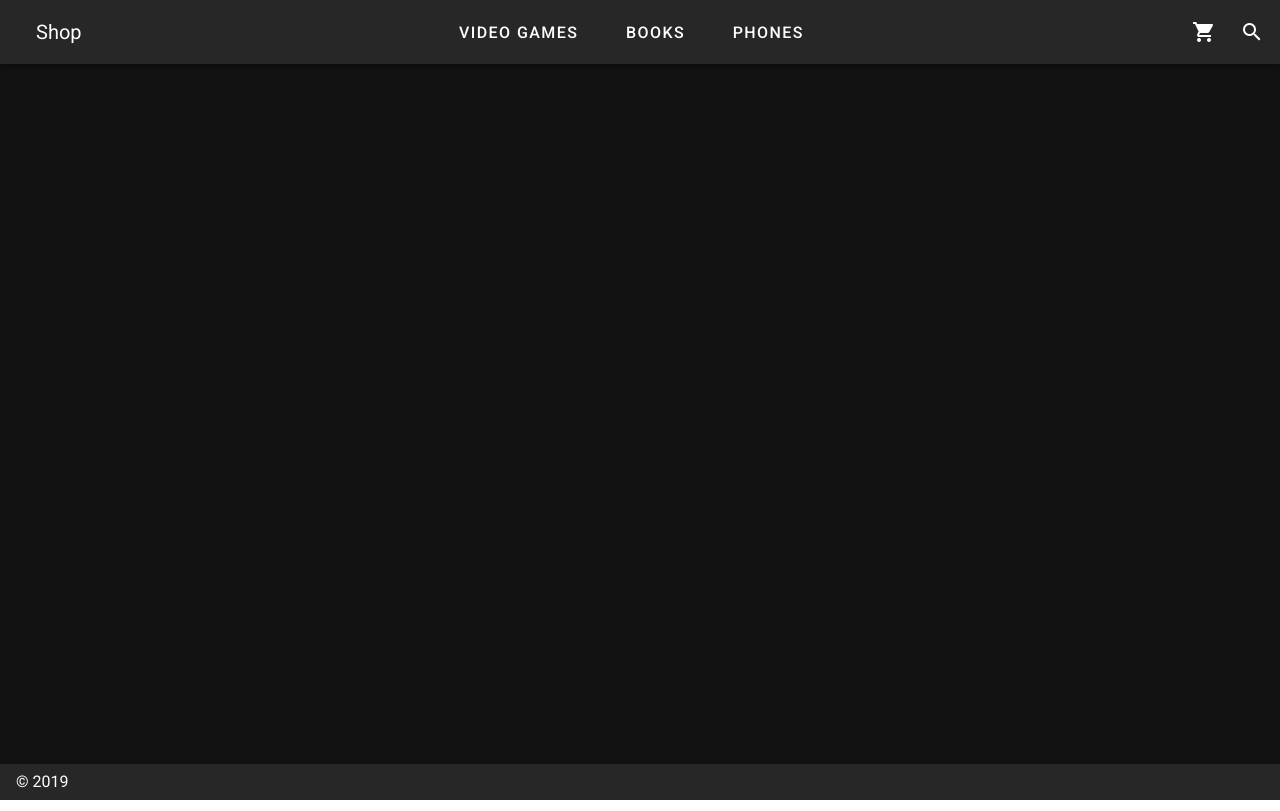
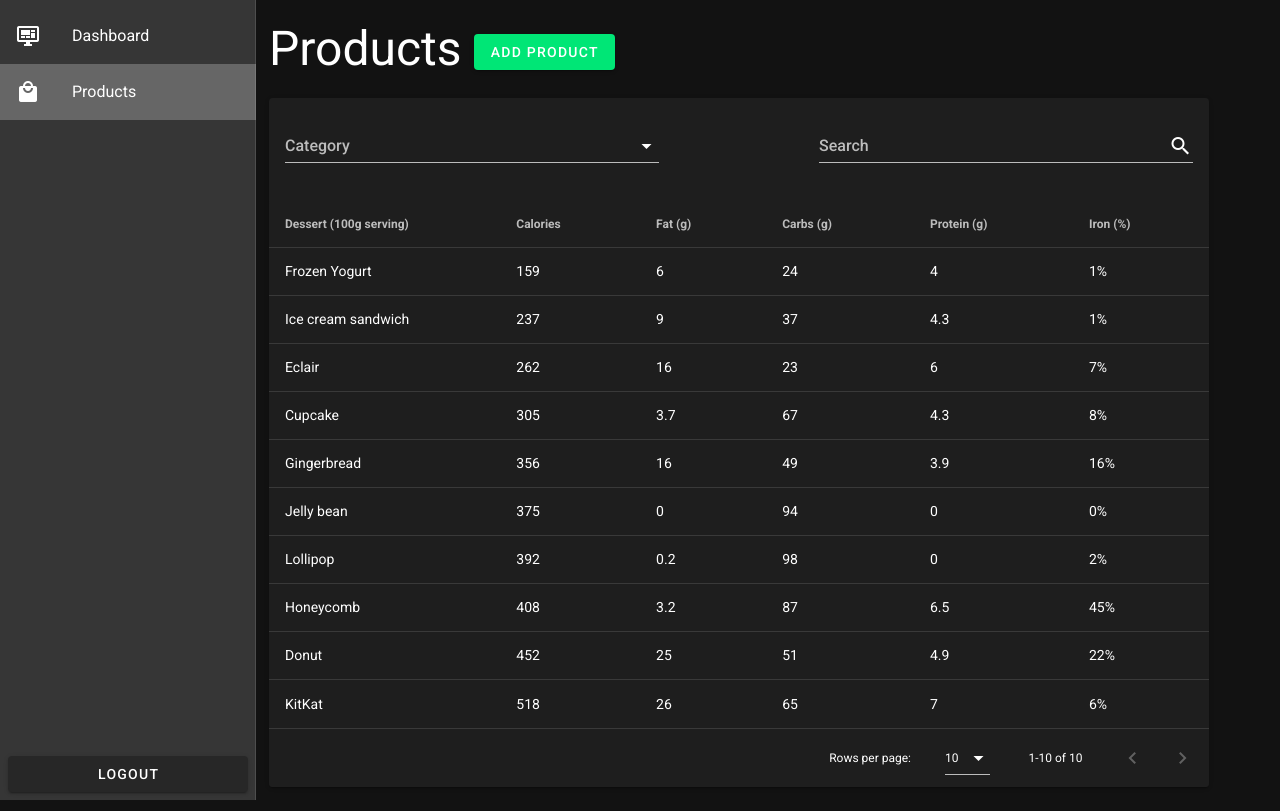
Before and after one commit to AleWasser/pwa-nuxt-shop, a Nuxt app: page /admin/products in a window 1280 px wide. Built offline with nearby package versions, Linux system fonts and the light colour scheme.

Commit message:
Admin layout

```diff
--- /dev/null
+++ b/components/navigation/AdminNavigation.vue
@@ -0,0 +1,42 @@
+<template>
+    <v-navigation-drawer fixed>
+        <v-list>
+            <v-list-item v-for="item in items" :key="item.title" link :to="item.href">
+                <v-list-item-icon>
+                    <v-icon>{{ item.icon }}</v-icon>
+                </v-list-item-icon>
+
+                <v-list-item-content>
+                    <v-list-item-title>{{ item.title }}</v-list-item-title>
+                </v-list-item-content>
+            </v-list-item>
+        </v-list>
+
+        <template v-slot:append>
+            <div class="pa-2">
+                <v-btn block>Logout</v-btn>
+            </div>
+        </template>
+    </v-navigation-drawer>
+</template>
+
+<script>
+export default {
+    data() {
+        return {
+            items: [
+                {
+                    title: "Dashboard",
+                    icon: "mdi-monitor-dashboard",
+                    href: "/admin/dashboard"
+                },
+                {
+                    title: "Products",
+                    icon: "mdi-shopping",
+                    href: "/admin/products"
+                }
+            ]
+        };
+    }
+};
+</script>
--- /dev/null
+++ b/layouts/admin.vue
@@ -0,0 +1,26 @@
+<template>
+    <v-app>
+        <v-content>
+            <v-container>
+                <v-row>
+                    <v-col cols="2">
+                        <app-admin-navigation></app-admin-navigation>
+                    </v-col>
+                    <v-col cols="10">
+                        <nuxt />
+                    </v-col>
+                </v-row>
+            </v-container>
+        </v-content>
+    </v-app>
+</template>
+
+<script>
+import AdminNavigation from "~/components/navigation/AdminNavigation.vue";
+
+export default {
+    components: {
+        "app-admin-navigation": AdminNavigation
+    }
+};
+</script>
--- a/nuxt.config.js
+++ b/nuxt.config.js
@@ -8,29 +8,41 @@ export default {
   head: {
     titleTemplate: '%s - ' + process.env.npm_package_name,
     title: process.env.npm_package_name || '',
-    meta: [
-      { charset: 'utf-8' },
-      { name: 'viewport', content: 'width=device-width, initial-scale=1' },
-      { hid: 'description', name: 'description', content: process.env.npm_package_description || '' }
+    meta: [{
+        charset: 'utf-8'
+      },
+      {
+        name: 'viewport',
+        content: 'width=device-width, initial-scale=1'
+      },
+      {
+        hid: 'description',
+        name: 'description',
+        content: process.env.npm_package_description || ''
+      }
     ],
-    link: [
-      { rel: 'icon', type: 'image/x-icon', href: '/favicon.ico' }
-    ]
+    link: [{
+      rel: 'icon',
+      type: 'image/x-icon',
+      href: '/favicon.ico'
+    }]
   },
   /*
    ** Customize the progress-bar color
    */
-  loading: { color: '#fff' },
+  loading: {
+    color: '#fff'
+  },
   /*
    ** Global CSS
    */
-  css: [
-  ],
+  css: [],
   /*
    ** Plugins to load before mounting the App
    */
-  plugins: [
-  ],
+  plugins: [{
+    src: '~/plugins/firebase.js'
+  }],
   /*
    ** Nuxt.js dev-modules
    */
@@ -71,7 +83,6 @@ export default {
     /*
      ** You can extend webpack config here
      */
-    extend (config, ctx) {
+    extend(config, ctx) {}
   }
 }
-}
--- a/package.json
+++ b/package.json
@@ -11,8 +11,10 @@
     "generate": "nuxt generate"
   },
   "dependencies": {
-    "nuxt": "^2.0.0",
-    "@nuxtjs/pwa": "^3.0.0-0"
+    "@nuxtjs/pwa": "^3.0.0-0",
+    "firebase": "^7.2.1",
+    "js-cookie": "^2.2.1",
+    "nuxt": "^2.0.0"
   },
   "devDependencies": {
     "@nuxtjs/vuetify": "^1.0.0"
--- /dev/null
+++ b/pages/admin/dashboard/index.vue
@@ -0,0 +1,40 @@
+<template>
+    <v-container grid-list-xs>
+        <h3 class="display-2">Dashboard</h3>
+        <v-row>
+            <v-col cols="12">
+                <v-card>
+                    <v-card-title primary-title>
+                        <div>
+                            <h3 class="headline mb-0">Sales</h3>
+                        </div>
+                    </v-card-title>
+                </v-card>
+            </v-col>
+            <v-col cols="6">
+                <v-card>
+                    <v-card-title primary-title>
+                        <div>
+                            <h3 class="headline mb-0">Products</h3>
+                        </div>
+                    </v-card-title>
+                </v-card>
+            </v-col>
+            <v-col cols="6">
+                <v-card>
+                    <v-card-title primary-title>
+                        <div>
+                            <h3 class="headline mb-0">Log</h3>
+                        </div>
+                    </v-card-title>
+                </v-card>
+            </v-col>
+        </v-row>
+    </v-container>
+</template>
+
+<script>
+export default {
+    layout: "admin"
+};
+</script>
--- /dev/null
+++ b/pages/admin/products/index.vue
@@ -0,0 +1,133 @@
+<template>
+    <v-container>
+        <v-row>
+            <v-col cols="12">
+                <h3 class="display-2">
+                    Products
+                    <v-btn color="success">Add product</v-btn>
+                </h3>
+            </v-col>
+            <v-col cols="12">
+                <v-card>
+                    <v-card-title>
+                        <v-select label="Category"></v-select>
+                        <v-spacer></v-spacer>
+                        <v-text-field
+                            v-model="search"
+                            append-icon="mdi-magnify"
+                            label="Search"
+                            single-line
+                        ></v-text-field>
+                    </v-card-title>
+                    <v-data-table :headers="headers" :items="desserts" :search="search"></v-data-table>
+                </v-card>
+            </v-col>
+        </v-row>
+    </v-container>
+</template>
+
+<script>
+export default {
+    layout: "admin",
+    data() {
+        return {
+            search: "",
+            headers: [
+                {
+                    text: "Dessert (100g serving)",
+                    align: "left",
+                    sortable: false,
+                    value: "name"
+                },
+                { text: "Calories", value: "calories" },
+                { text: "Fat (g)", value: "fat" },
+                { text: "Carbs (g)", value: "carbs" },
+                { text: "Protein (g)", value: "protein" },
+                { text: "Iron (%)", value: "iron" }
+            ],
+            desserts: [
+                {
+                    name: "Frozen Yogurt",
+                    calories: 159,
+                    fat: 6.0,
+                    carbs: 24,
+                    protein: 4.0,
+                    iron: "1%"
+                },
+                {
+                    name: "Ice cream sandwich",
+                    calories: 237,
+                    fat: 9.0,
+                    carbs: 37,
+                    protein: 4.3,
+                    iron: "1%"
+                },
+                {
+                    name: "Eclair",
+                    calories: 262,
+                    fat: 16.0,
+                    carbs: 23,
+                    protein: 6.0,
+                    iron: "7%"
+                },
+                {
+                    name: "Cupcake",
+                    calories: 305,
+                    fat: 3.7,
+                    carbs: 67,
+                    protein: 4.3,
+                    iron: "8%"
+                },
+                {
+                    name: "Gingerbread",
+                    calories: 356,
+                    fat: 16.0,
+                    carbs: 49,
+                    protein: 3.9,
+                    iron: "16%"
+                },
+                {
+                    name: "Jelly bean",
+                    calories: 375,
+                    fat: 0.0,
+                    carbs: 94,
+                    protein: 0.0,
+                    iron: "0%"
+                },
+                {
+                    name: "Lollipop",
+                    calories: 392,
+                    fat: 0.2,
+                    carbs: 98,
+                    protein: 0,
+                    iron: "2%"
+                },
+                {
+                    name: "Honeycomb",
+                    calories: 408,
+                    fat: 3.2,
+                    carbs: 87,
+                    protein: 6.5,
+                    iron: "45%"
+                },
+                {
+                    name: "Donut",
+                    calories: 452,
+                    fat: 25.0,
+                    carbs: 51,
+                    protein: 4.9,
+                    iron: "22%"
+                },
+                {
+                    name: "KitKat",
+                    calories: 518,
+                    fat: 26.0,
+                    carbs: 65,
+                    protein: 7,
+                    iron: "6%"
+                }
+            ]
+        };
+    }
+};
+</script>
--- /dev/null
+++ b/plugins/firebase.js
@@ -0,0 +1,25 @@
+import firebase from 'firebase';
+import '@firebase/storage';
+
+if (!firebase.apps.length) {
+  firebase.initializeApp({
+    apiKey: "AIzaSyBEulfR3I1gpIZNesLs731kbmLP8mZshYY",
+    authDomain: "pwa-nuxt-shop.firebaseapp.com",
+    databaseURL: "https://pwa-nuxt-shop.firebaseio.com",
+    projectId: "pwa-nuxt-shop",
+    storageBucket: "pwa-nuxt-shop.appspot.com",
+    messagingSenderId: "467679951979",
+    appId: "1:467679951979:web:f5382182d3be34dabc052e",
+    measurementId: "G-5GMSG6WX8S"
+  })
+}
+
+const db = firebase.database();
+const storage = firebase.storage();
+const auth = firebase.auth();
+
+export {
+  db,
+  storage,
+  auth
+}
```
Also changed, not shown: 1 other file (tests, documents, lock files or other folders). Lines whose indentation alone changed are shown as unchanged.
